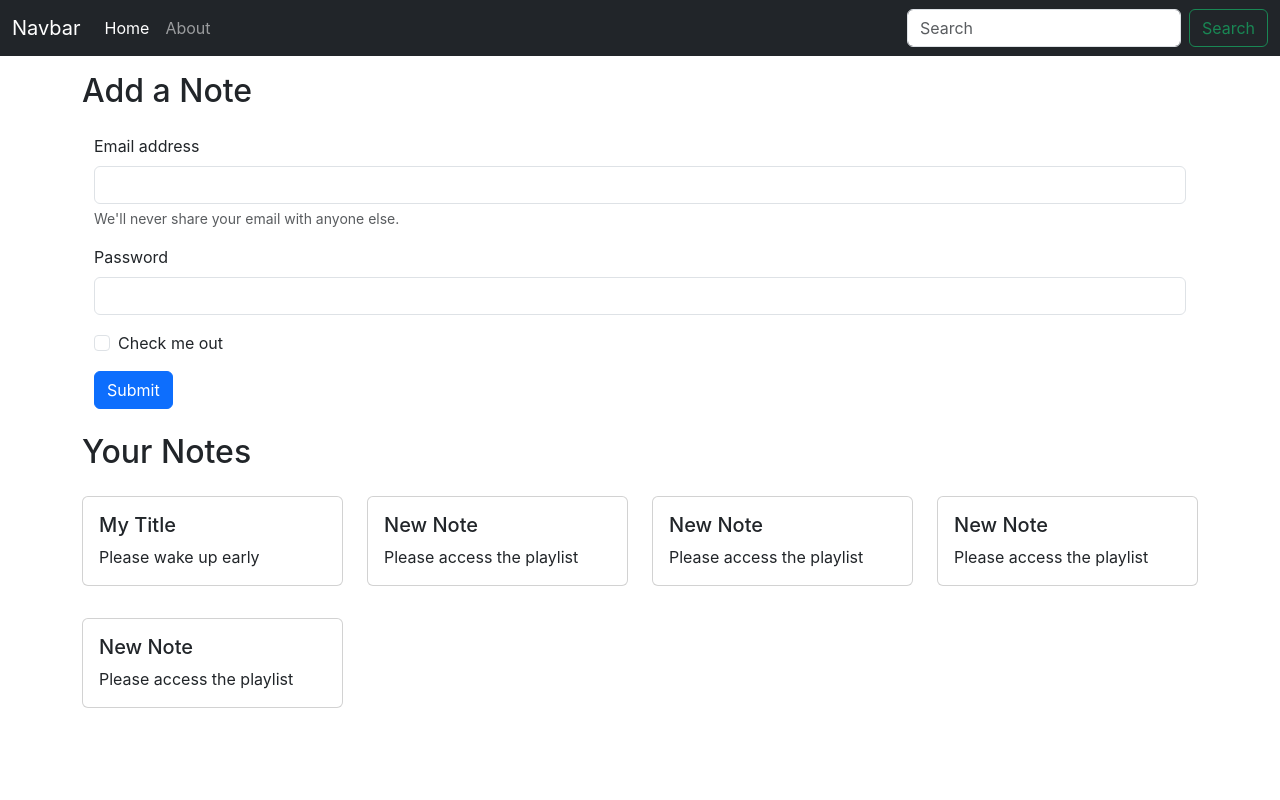
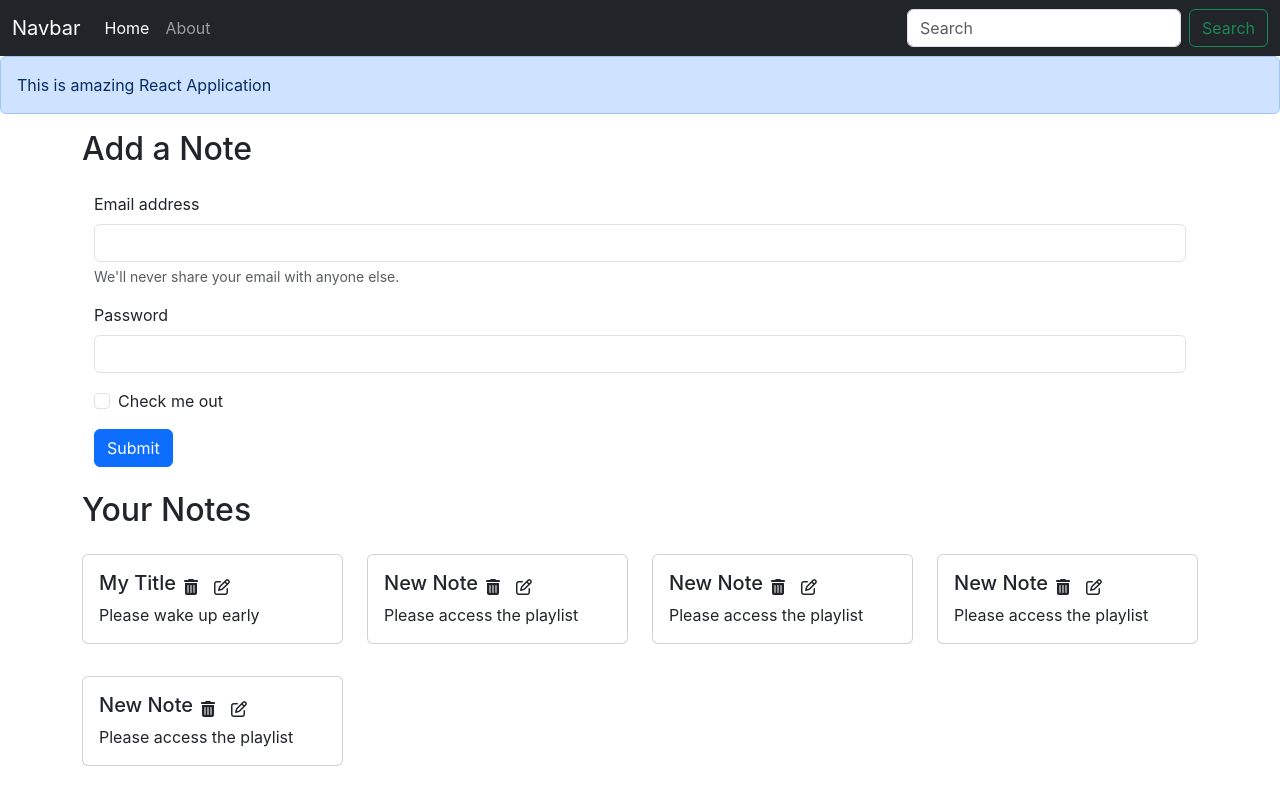
Before and after one commit to Mr-Rajat/inotebook, a React (Create React App) app: page / in a window 1280 px wide. Built offline with nearby package versions, Linux system fonts and the light colour scheme.

Commit message:
Created Alert Component for alert messages

```diff
--- a/public/index.html
+++ b/public/index.html
@@ -31,6 +31,8 @@
 <body>
   <noscript>You need to enable JavaScript to run this app.</noscript>
   <div id="root"></div>
+<!-- fontAwesome integration kit code -->
+  <script src="https://kit.fontawesome.com/3b835156c1.js" crossorigin="anonymous"></script>
  <!-- Bootstrap JS -->
   <script src="https://cdn.jsdelivr.net/npm/bootstrap@5.3.0-alpha1/dist/js/bootstrap.bundle.min.js"
     integrity="sha384-w76AqPfDkMBDXo30jS1Sgez6pr3x5MlQ1ZAGC+nuZB+EYdgRZgiwxhTBTkF7CXvN"
--- a/src/App.js
+++ b/src/App.js
@@ -4,6 +4,7 @@
 import { Home } from './components/Home';
 import { About } from './components/About';
 import NoteState from './context/notes/NoteState';
+import { Alert } from './components/Alert';
 
 
 import {
@@ -18,7 +19,8 @@
       <NoteState>
         <Router>
 
-          <Navbar></Navbar>
+          <Navbar />
+          <Alert message="This is amazing React Application" />
           <div className="container">
 
             <Routes>
--- /dev/null
+++ b/src/components/Alert.js
@@ -0,0 +1,11 @@
+import React from 'react'
+
+export const Alert = (props) => {
+    return (
+        <div>
+            <div class="alert alert-primary" role="alert">
+                {props.message}
+            </div>
+        </div>
+    )
+}
--- a/src/components/Home.js
+++ b/src/components/Home.js
@@ -10,17 +10,17 @@
       <div className="container my-4">
       <form>
         <div className="mb-3">
-          <label for="exampleInputEmail1" className="form-label">Email address</label>
+          <label htmlFor="exampleInputEmail1" className="form-label">Email address</label>
           <input type="email" className="form-control" id="exampleInputEmail1" aria-describedby="emailHelp"/>
             <div id="emailHelp" className="form-text">We'll never share your email with anyone else.</div>
         </div>
         <div className="mb-3">
-          <label for="exampleInputPassword1" className="form-label">Password</label>
+          <label htmlFor="exampleInputPassword1" className="form-label">Password</label>
           <input type="password" className="form-control" id="exampleInputPassword1"/>
         </div>
         <div className="mb-3 form-check">
           <input type="checkbox" className="form-check-input" id="exampleCheck1"/>
-            <label className="form-check-label" for="exampleCheck1">Check me out</label>
+            <label className="form-check-label" htmlFor="exampleCheck1">Check me out</label>
         </div>
         <button type="submit" className="btn btn-primary">Submit</button>
       </form>
--- a/src/components/NoteItem.js
+++ b/src/components/NoteItem.js
@@ -7,8 +7,13 @@
 
             <div className="card my-3" >
                 <div className="card-body">
+                    <div className="d-flex align-items-center">
                     <h5 className="card-title">{note.title}</h5>
+                    <i className="fa-solid fa-trash-can mx-2"></i>
+                    <i className="fa-regular fa-pen-to-square mx-2"></i>
+                    </div>
                     <p className="card-text">{note.description}</p>
+
 
                 </div>
             </div>
--- a/src/components/Notes.js
+++ b/src/components/Notes.js
@@ -4,12 +4,13 @@
 
 const Notes = () => {
     const  context = useContext(noteContext);
+    // eslint-disable-next-line
     const {notes, setNotes} = context;
   return (
     <div className="row my-2">
       <h2>Your Notes</h2>
       {notes.map((note)=>{
-        return <NoteItem note={note}/>
+        return <NoteItem key={note._id} note={note}/>
         // note.title;
       })}
       </div>
--- a/src/context/notes/NoteState.js
+++ b/src/context/notes/NoteState.js
@@ -22,7 +22,7 @@
           "__v": 0
         },
         {
-          "_id": "640c4c949f3457f10c645dc2",
+          "_id": "640c4c949f3457f10c645dc21",
           "user": "640b1e011bfd725929210725",
           "title": "New Note",
           "description": "Please access the playlist",
@@ -31,7 +31,7 @@
           "__v": 0
         },
         {
-          "_id": "640c4c949f3457f10c645dc2",
+          "_id": "640c4c949f3457f10c645dc22",
           "user": "640b1e011bfd725929210725",
           "title": "New Note",
           "description": "Please access the playlist",
@@ -40,7 +40,7 @@
           "__v": 0
         },
         {
-          "_id": "640c4c949f3457f10c645dc2",
+          "_id": "640c4c949f3457f10c645dc23",
           "user": "640b1e011bfd725929210725",
           "title": "New Note",
           "description": "Please access the playlist",
--- a/src/index.css
+++ b/src/index.css
@@ -11,3 +11,7 @@
   font-family: source-code-pro, Menlo, Monaco, Consolas, 'Courier New',
     monospace;
 }
+
+i{
+  cursor: pointer;
+}
```
